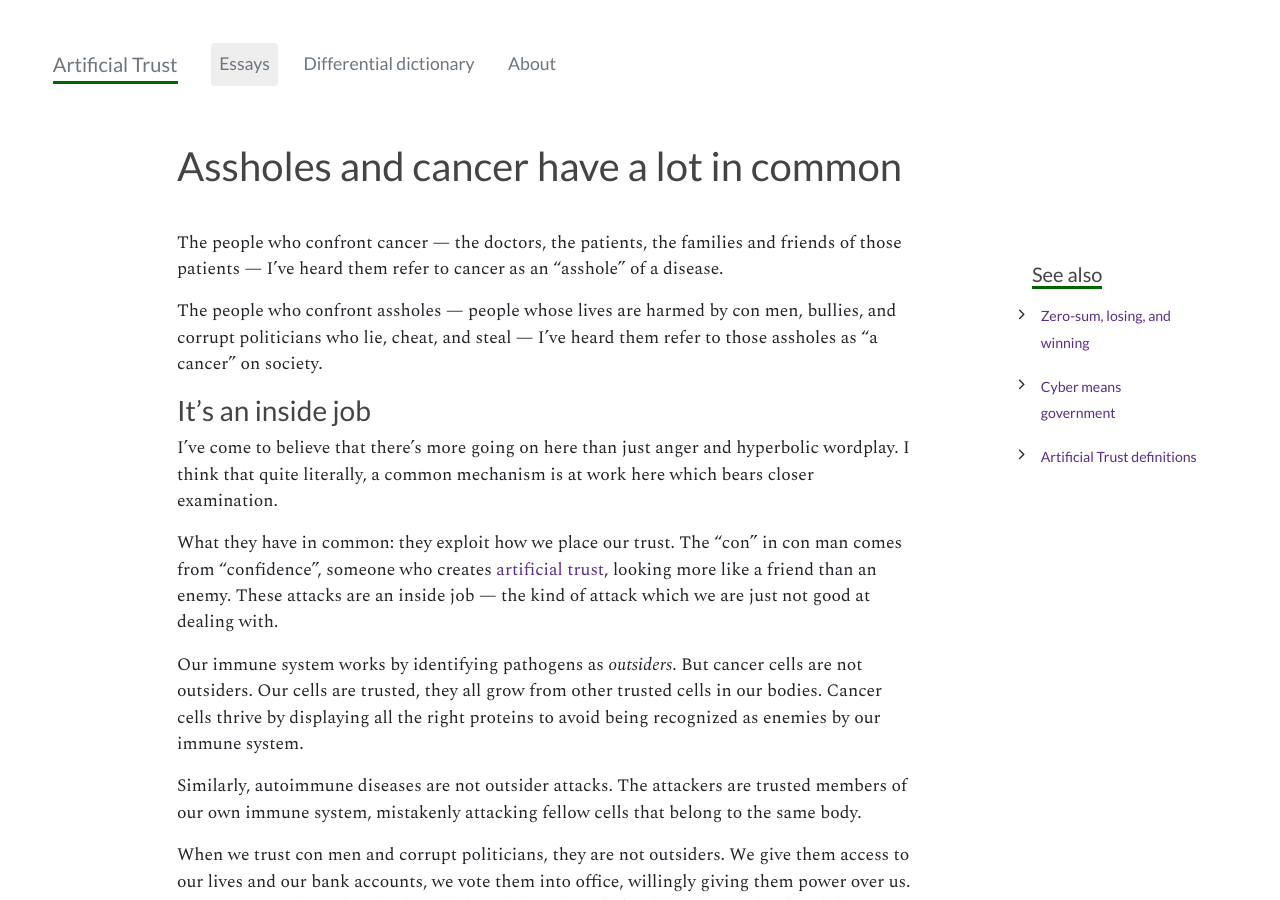
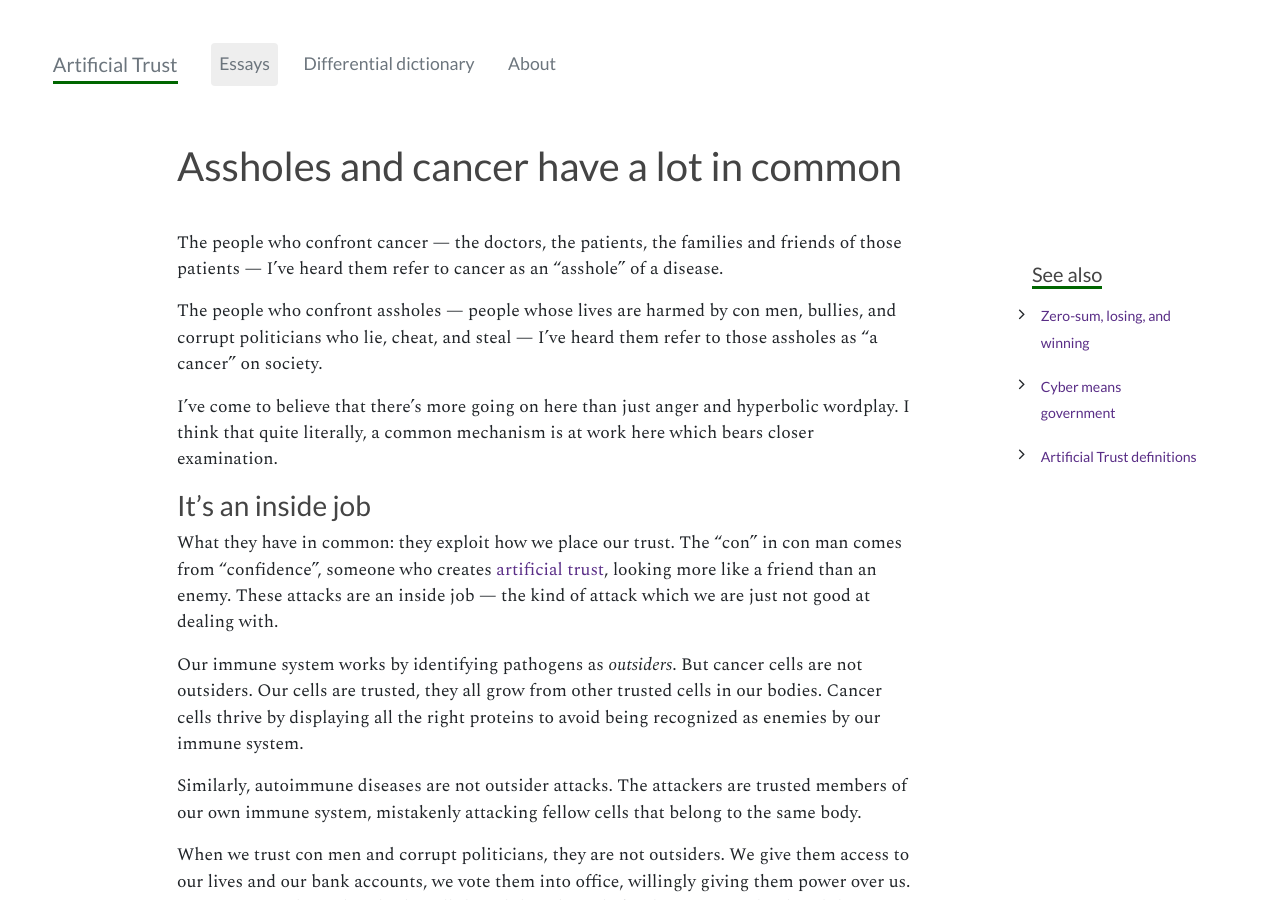
Before and after one commit to straz/artificialtrust, a Jekyll site: the page built from _articles/assholes.md, in a window 1280 px wide and 900 px high. Built offline with Jekyll 4.4.1, drawn with Linux system fonts in a browser that asks for light colours; nearby versions of some CDN libraries.

Commit message:
dark side

```diff
--- a/_articles/assholes.md
+++ b/_articles/assholes.md
@@ -17,11 +17,11 @@ The people who confront assholes &mdash; people whose lives are harmed
 by con men, bullies, and corrupt politicians who lie, cheat, and steal &mdash;
 I've heard them refer to those assholes as "a cancer" on society.
 
-### It's an inside job
-
 I've come to believe that there's more going on here than just anger
 and hyperbolic wordplay. I think that quite literally, a common
 mechanism is at work here which bears closer examination.
+
+### It's an inside job
 
 What they have in common: they exploit how we place our trust. The
 "con" in con man comes from "confidence", someone who creates
```
